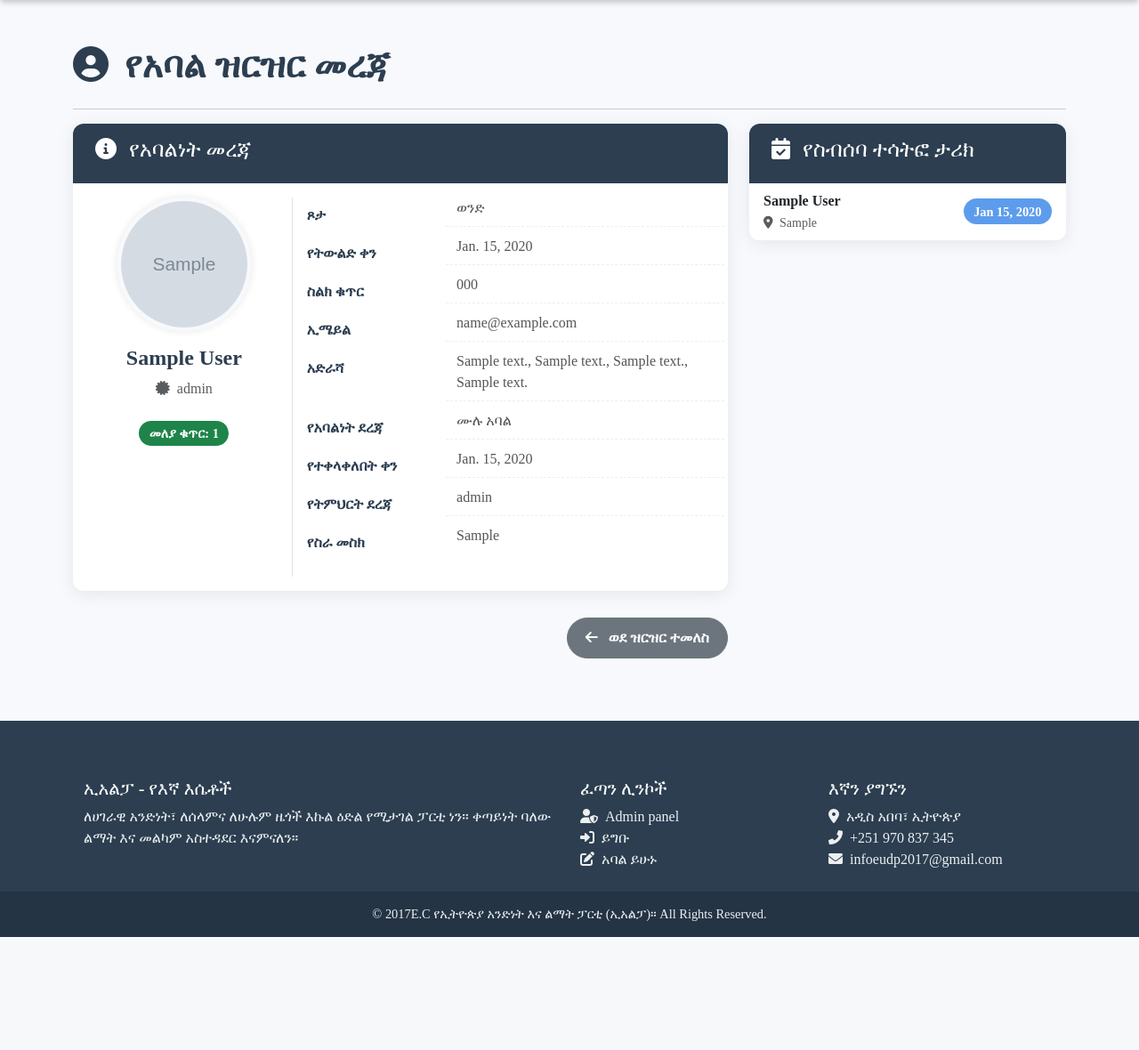
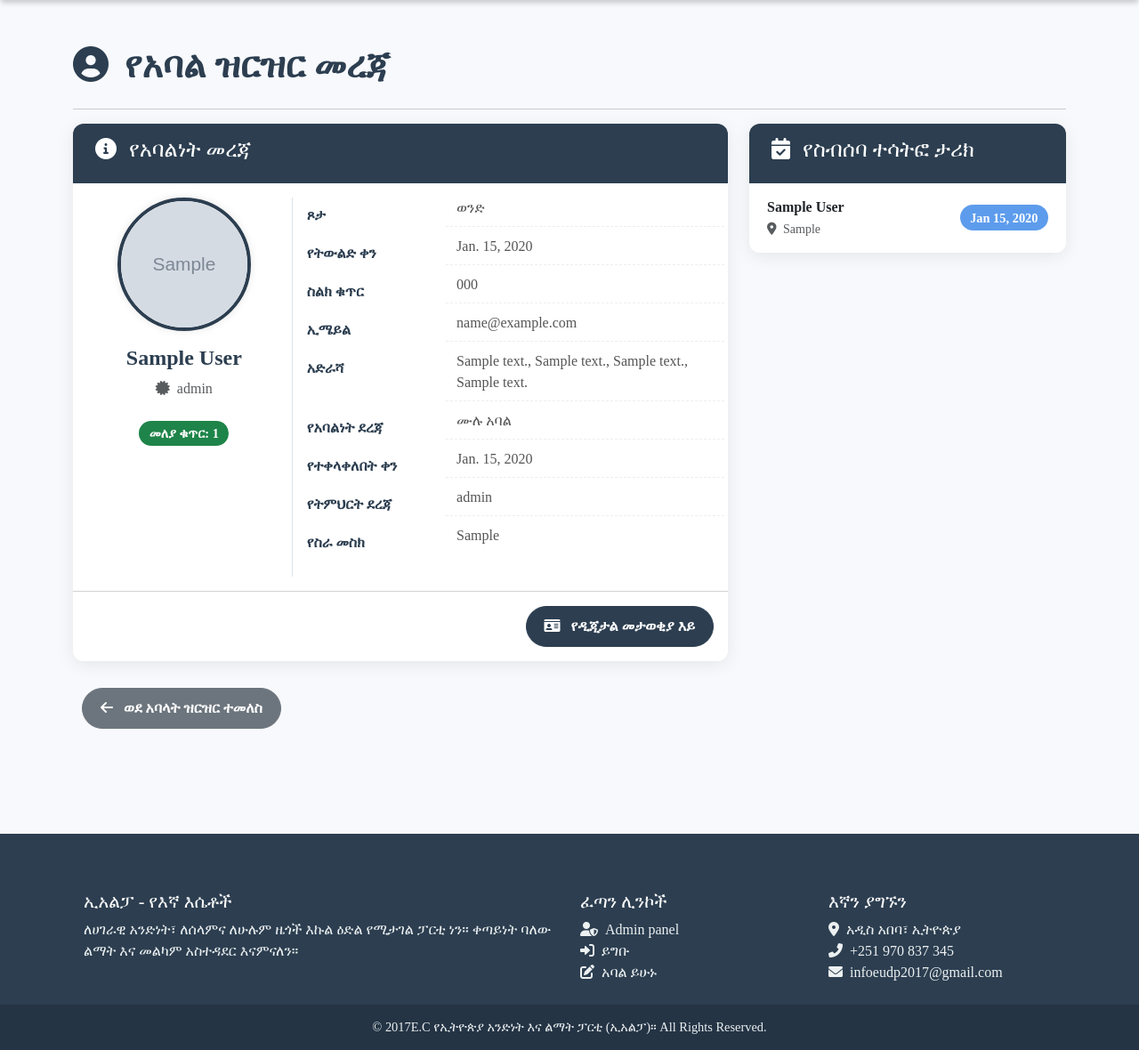
Before and after one commit to eudp-admin/eudp-members-Statistics, a Django app: page /app/1/ in a window 1280 px wide. Shown: the part 70-1250 px from the top of the page at 89% size. Before the commit the page ends 1123 px from the top, so only its background shows below. Run offline with Django 5.2, Linux system fonts and the light colour scheme; a user stored in the database is signed in; tables that the repository leaves empty hold one stand-in row (values such as "Sample post"); grey boxes marked "Sample" are stand-in pictures; some web fonts are replaced.

Commit message:
Update member_detail.html

```diff
--- a/members/templates/members/member_detail.html
+++ b/members/templates/members/member_detail.html
@@ -35,8 +35,19 @@
         width: 150px;
         height: 150px;
         object-fit: cover;
-        border: 4px solid var(--party-background); /* ነጭ ቀለበት */
+        /* የቦርደር ቀለም ጥቁር/ሰማያዊ ነው */
+        border: 4px solid var(--party-dark-bg);
         box-shadow: 0 0 10px rgba(0, 0, 0, 0.1);
+    }
+    .photo-placeholder {
+        /* የፎቶ ቦታ ከሌለ */
+        width: 150px;
+        height: 150px;
+        line-height: 150px;
+        background-color: #f0f0f0;
+        border: 4px solid var(--party-dark-bg);
+        border-radius: 50%;
+        margin: 0 auto 15px;
     }
 
     /* የመረጃ ዝርዝር ዘይቤ (Clean Definition List) */
@@ -62,16 +73,18 @@
         font-size: 0.9rem;
         padding: 0.5em 0.8em;
         border-radius: 50px;
+        white-space: nowrap;
     }
 
-    /* የአዝራሮች ዘይቤ */
+    /* የአዝራር ዘይቤዎች */
     .btn-custom {
         font-weight: 600;
         border-radius: 50px;
         padding: 10px 20px;
         transition: all 0.3s;
+        margin-left: 10px; /* በአዝራሮች መካከል ክፍተት */
     }
-    .btn-back {
+    .btn-back { /* ግራጫ */
         background-color: #6c757d;
         border-color: #6c757d;
         color: white;
@@ -80,14 +93,36 @@
         background-color: #5a6268;
         border-color: #5a6268;
     }
-    .btn-edit {
+    .btn-edit-main { /* አረንጓዴ - አርትዖት */
         background-color: var(--party-primary-color);
         border-color: var(--party-primary-color);
         color: white;
     }
-    .btn-edit:hover {
+    .btn-edit-main:hover {
         background-color: var(--party-secondary-color);
         border-color: var(--party-secondary-color);
+    }
+    .btn-id-card { /* ጨለማ - መታወቂያ */
+        background-color: var(--party-dark-bg);
+        border-color: var(--party-dark-bg);
+        color: white;
+    }
+    .btn-id-card:hover {
+        background-color: #34495e;
+        border-color: #34495e;
+    }
+
+    /* የስብሰባ ዝርዝር */
+    .list-group-item-meeting {
+        border-left: 3px solid var(--party-primary-color);
+        margin-bottom: 0;
+        border-radius: 0;
+        padding: 15px 20px;
+        background-color: #fff;
+    }
+    .list-group-item-meeting:last-child {
+        border-bottom-left-radius: 12px;
+        border-bottom-right-radius: 12px;
     }
 </style>
 
@@ -104,18 +139,18 @@
             </div>
             <div class="card-body">
                 <div class="row">
-                    <div class="col-md-4 text-center border-end">
+                    <div class="col-md-4 text-center border-end mb-4 mb-md-0">
                         {% if member.photo %}
                             <img src="{{ member.photo.url }}" alt="{{ member.full_name }}" class="img-fluid rounded-circle mb-3 profile-photo">
                         {% else %}
-                            <div class="mb-3 d-inline-block p-4 bg-light rounded-circle border">
-                                <i class="fas fa-user-alt fa-3x text-muted"></i>
+                            <div class="photo-placeholder d-flex align-items-center justify-content-center text-muted">
+                                <i class="fas fa-user-alt fa-3x"></i>
                             </div>
                         {% endif %}
                         <h4 class="card-title" style="color: var(--party-dark-bg); font-weight: 600;">{{ member.full_name }}</h4>
                         <p class="text-muted"><i class="fas fa-certificate me-1"></i> {{ member.party_role|default:"አባል" }}</p>
 
-                        <span class="badge badge-primary-custom mt-2">
+                        <span class="badge badge-primary-custom mt-2 mb-4">
                             መለያ ቁጥር: {{ member.membership_id }}
                         </span>
                     </div>
@@ -158,11 +193,19 @@
                     </div>
                 </div>
             </div>
+
+            <div class="card-footer d-flex justify-content-end bg-white py-3">
+                <a href="{% url 'member_id_card' member.pk %}" class="btn btn-id-card btn-custom" target="_blank">
+                    <i class="fas fa-id-card me-2"></i> የዲጂታል መታወቂያ እይ
+                </a>
+            </div>
         </div>
 
-        <a href="{% url 'member_list' %}" class="btn btn-back btn-custom float-end">
-            <i class="fas fa-arrow-left me-2"></i> ወደ ዝርዝር ተመለስ
-        </a>
+        <div class="text-start mb-5">
+            <a href="{% url 'member_list' %}" class="btn btn-back btn-custom">
+                <i class="fas fa-arrow-left me-2"></i> ወደ አባላት ዝርዝር ተመለስ
+            </a>
+        </div>
     </div>
 
     <div class="col-lg-4">
@@ -173,7 +216,7 @@
             <div class="card-body p-0">
                 <ul class="list-group list-group-flush">
                     {% for meeting in member.attended_meetings.all %}
-                    <li class="list-group-item d-flex justify-content-between align-items-center">
+                    <li class="list-group-item list-group-item-meeting d-flex justify-content-between align-items-center">
                         <div>
                             <strong>{{ meeting.title }}</strong>
                             <br><span class="text-muted small"><i class="fas fa-map-marker-alt me-1"></i> {{ meeting.location }}</span>
@@ -183,7 +226,7 @@
                         </span>
                     </li>
                     {% empty %}
-                    <li class="list-group-item text-center text-muted py-4">
+                    <li class="list-group-item text-center text-muted py-4" style="background-color: var(--party-background);">
                         <i class="fas fa-times-circle me-2"></i> ምንም አይነት የተሳትፎ ታሪክ አልተገኘም።
                     </li>
                     {% endfor %}
```
